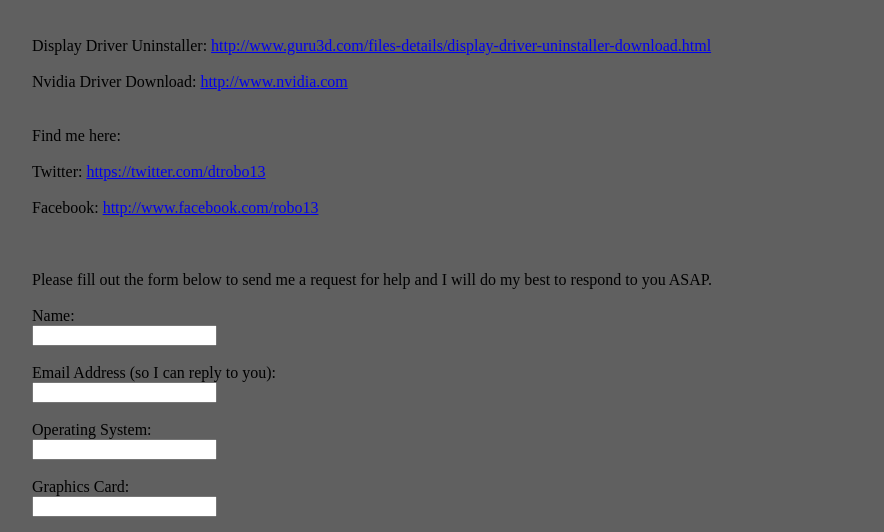
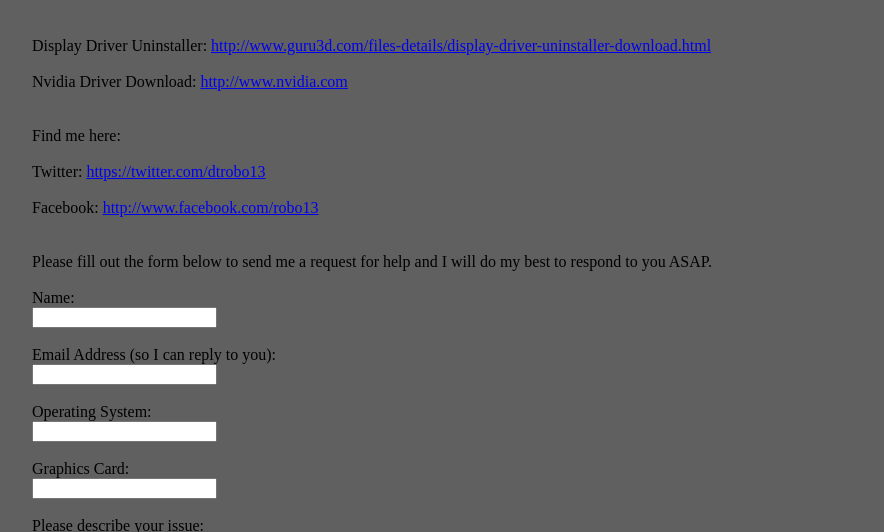
Before and after one commit to VivaLaRobo/VivaLaRobo.github.io, a plain HTML site: page index.html in a window 1280 px wide. Shown: the part 199-731 px from the top of the page, without its empty margins (258-1142 px from the left). Drawn offline with Linux system fonts and the light colour scheme.

Commit message:
fixing spacing

```diff
--- a/index.html
+++ b/index.html
@@ -36,7 +36,7 @@
 
 	  Find me here:<br><br>
 	  Twitter: <a href="https://twitter.com/dtrobo13">https://twitter.com/dtrobo13</a><br><br>
-	  Facebook: <a href="http://www.facebook.com/robo13">http://www.facebook.com/robo13</a><br><br><br><br>
+	  Facebook: <a href="http://www.facebook.com/robo13">http://www.facebook.com/robo13</a><br><br><br>
 
       Please fill out the form below to send me a request for help and I will do my best to respond to you ASAP.<br><br>
 
```
